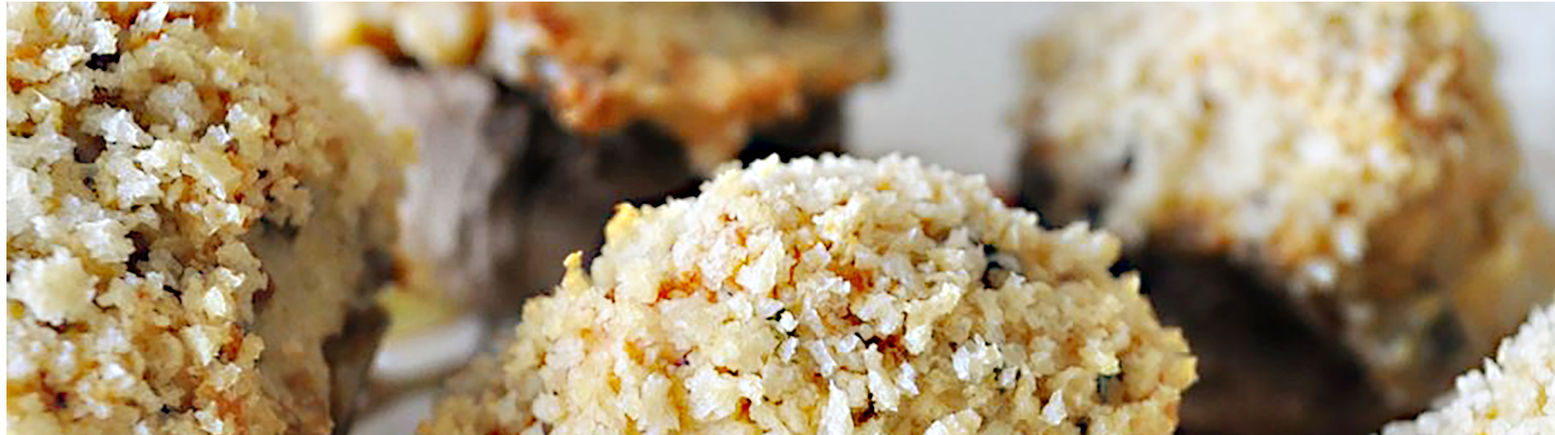
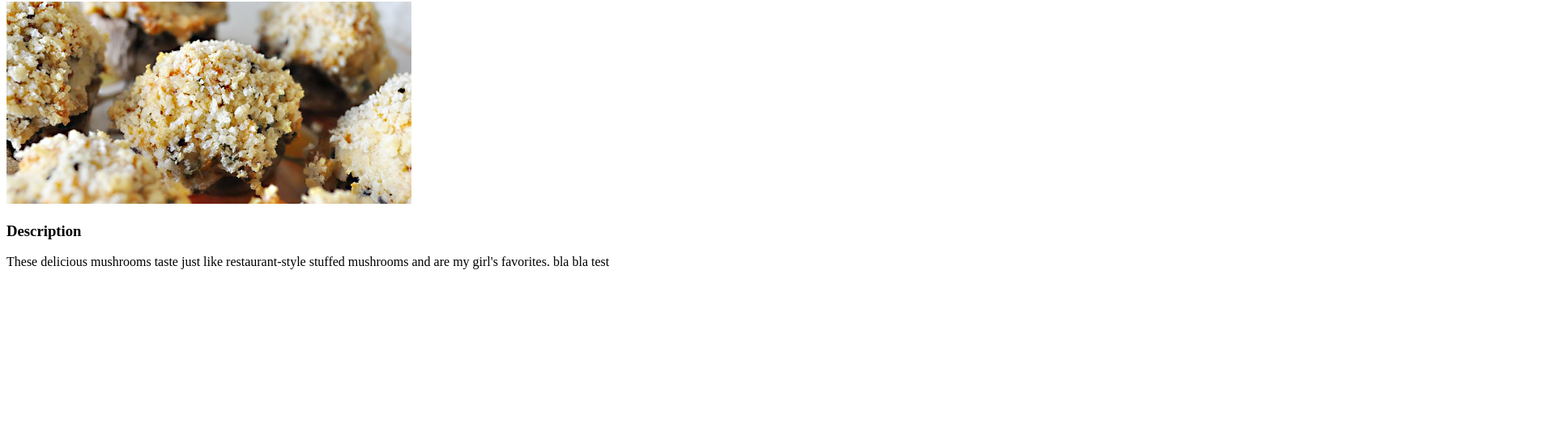
Before and after one commit to AlexHc30/odin-recipes, a plain HTML site: page stuffed-mushrooms/stuffed-mushrooms.html in a window 1280 px wide. Shown: the part 78-616 px from the top of the page at 81% size, 1920 px wide, since content can reach past the window. Drawn offline with Linux system fonts and the light colour scheme.

Commit message:
Edit readme.md and image size in stuffed-mushroom.html

```diff
--- a/stuffed-mushrooms/stuffed-mushrooms.html
+++ b/stuffed-mushrooms/stuffed-mushrooms.html
@@ -7,8 +7,8 @@
 
     <body>
         <h1>Mouth-Watering Stuffed Mushrooms</h1>
-        <img src="images/stuffed-mushrooms.jpeg" alt="stuffed mushrooms">
+        <img src="images/stuffed-mushrooms.jpeg" alt="stuffed mushrooms" style="width:500px;height:250px;">
         <h3>Description</h3>
-        <p>These delicious mushrooms taste just like restaurant-style stuffed mushrooms and are my girl's favorites.</p>
+        <p>These delicious mushrooms taste just like restaurant-style stuffed mushrooms and are my girl's favorites. bla bla test</p>
     </body>
 </html>
```
Also changed, not shown: index.html (+1 -1 lines), 1 other file.
